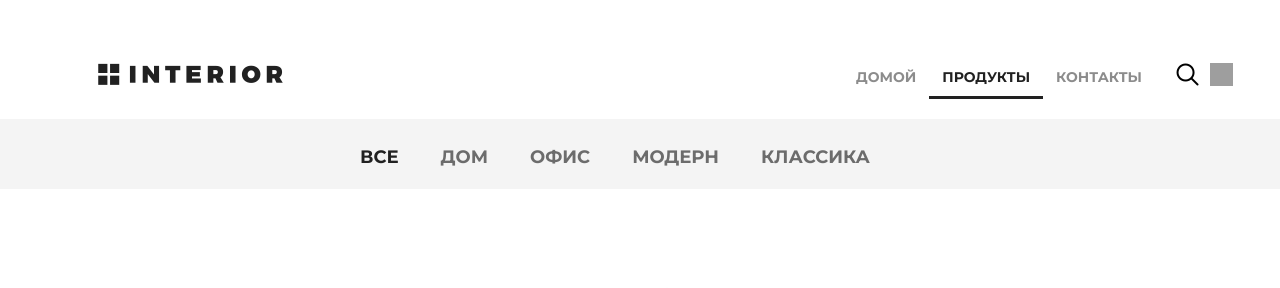
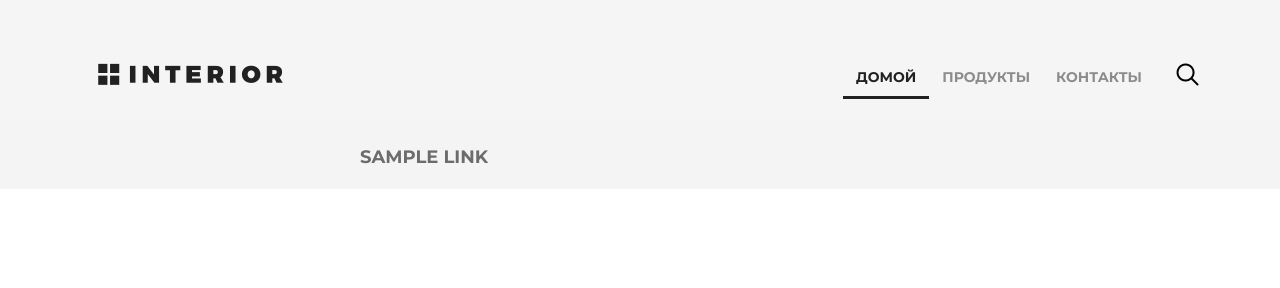
Before and after one commit to Dkadyrbaev/DjangoLVL1, a Django app: template mainapp/templates/mainapp/products.html in a window 1280 px wide; the page is wider, and only the part inside the window is pictured. Shown: the top 288 px of that part. Run offline with Django 3.2, Linux system fonts and the light colour scheme; the template is opened without the code that fills it: most values are stand-ins (such as "Sample title", 1, 10 or a date in 2020); grey boxes are pictures that could not be loaded.

Commit message:
Lesson - 2
1. Реализовать наследование шаблонов в проекте. Меню подключить как подшаблон.
2. Реализовать в проекте механизмы работы со статическими файлами и URL-адресами, которые прошли на уроке.
3. Поработать с шаблонными тегами и фильтрами (заглавные буквы, вывод текущей даты в шаблоне).
4. Организовать вывод динамического контента на страницах (элементы меню, список товара, заголовок страницы).

```diff
--- a/geekshop/static/geekshop/style.css
+++ b/geekshop/static/geekshop/style.css
@@ -844,7 +844,15 @@ td:first-child {
 }
 
 .hero-white {
-	background-color: #fff;
+	background-color: #f5f5f5;
+	height: 119px;
+	padding-left: 98px;
+	padding-right: 211px;
+	position: relative;
+}
+
+.hero-grey {
+	background-color: #f5f5f5;
 	height: 119px;
 	padding-left: 98px;
 	padding-right: 211px;
--- /dev/null
+++ b/geekshop/templates/geekshop/base.html
@@ -0,0 +1,25 @@
+{% load static %}
+
+<!DOCTYPE html>
+<html>
+    <head>
+        <meta charset="utf-8">
+        <title>{% block title %}{{ title|title }}{% endblock %}</title>
+        <link rel="stylesheet" type="text/css" href="{% static 'geekshop/style.css' %}">
+        <link rel="stylesheet" href="/static/geekshop/fonts/font-awesome/css/font-awesome.css">
+    </head>
+
+    <body>
+        <div class="container">
+
+            {% block content %}
+            {% endblock %}
+
+            <div class="clr"></div>
+
+        </div>
+
+        {% include 'geekshop/includes/inc_footer.html' %}
+
+    </body>
+</html>
--- /dev/null
+++ b/geekshop/templates/geekshop/includes/inc_footer.html
@@ -0,0 +1,26 @@
+<div class="footer">
+    <div class="clearfix">
+        <div class="text-footer">
+            <h3>контакты</h3>
+        </div>
+        <div class="text-footer">
+            <h3>полезная информация</h3>
+        </div>
+        <div class="text-footer clearfix">
+            <h3>Оставайтесь на связи</h3>
+            <p>Подписаться на новости и рассылки</p>
+            <form>
+                <input type="email" name="email" placeholder="ваш email">
+                <a href="#"><i class="fa fa-paper-plane fa-2x" aria-hidden="true"></i></a>
+            </form>
+        </div>
+    </div>
+    <p class="small">&copy; GB 2017</p>
+    <div class="social">
+        <a href="#" class="social1"></a>
+        <a href="#" class="social2"></a>
+        <a href="#" class="social3"></a>
+        <a href="#" class="social4"></a>
+    </div>
+    <p class="small">Положения &amp; Условия  /  Конфиденциальность &amp; Cookies</p>
+</div>
--- /dev/null
+++ b/geekshop/templates/geekshop/includes/inc_main_menu.html
@@ -0,0 +1,9 @@
+<div class="header clearfix">
+    <a href="/" class="logo"></a>
+    <ul class="menu">
+        <li><a href="/" class="active">домой</a></li>
+        <li><a href="{% url 'products:index' %}">продукты</a></li>
+        <li><a href="{% url 'contacts' %}">контакты</a></li>
+    </ul>
+    <a href="#" class="search"></a>
+</div>
--- a/geekshop/urls.py
+++ b/geekshop/urls.py
@@ -19,7 +19,7 @@ from .views import index, contacts
 
 urlpatterns = [
     path('admin/', admin.site.urls),
-    path('products/', include('mainapp.urls')),
-    path('', index),
-    path('contacts/', contacts)
+    path('products/', include('mainapp.urls', namespace='products')),
+    path('', index, name='index'),
+    path('contacts/', contacts, name='contacts')
 ]
--- /dev/null
+++ b/mainapp/templates/mainapp/includes/inc_category_menu.html
@@ -0,0 +1,10 @@
+<div class="links clearfix">
+    <ul class="links-menu">
+        {% for link in links_menu %}
+            <li><a href="{{ link.href }}"
+                       class="{% if request.resolver_match.url_name == link.href %}active{% endif %}">
+                    {{ link.name }}
+                </a></li>
+        {% endfor %}
+    </ul>
+</div>
--- a/mainapp/templates/mainapp/products.html
+++ b/mainapp/templates/mainapp/products.html
@@ -1,37 +1,14 @@
-<!DOCTYPE html>
-<html>
-<head>
-	<meta charset="utf-8">
-	<title>Каталог</title>
-	<link rel="stylesheet" href="/static/geekshop/style.css">
-	<link rel="stylesheet" href="fonts/font-awesome/css/font-awesome.css">
-</head>
-<body>
-	<div class="container">
+{% extends 'geekshop/base.html' %}
+{% load static %}
+
+{% block content %}
 <div class="hero-white">
-			<div class="header clearfix">
-				<a href="index.html" class="logo"></a>
-				<ul class="menu">
-					<li><a href="index.html">домой</a></li>
-					<li><a href="products.html" class="active">продукты</a></li>
-					<li><a href="contact.html">контакты</a></li>
-
-				</ul>
-				<a href="#" class="search"></a>
-                <a href="#" class="basket"></a>
-			</div>
+    {% include 'geekshop/includes/inc_main_menu.html' %}
 </div>
 
     <div class="details">
-			<div class="links clearfix">
-				<ul class="links-menu">
-					<li><a href="#" class="active">все</a></li>
-					<li><a href="#">дом</a></li>
-					<li><a href="#">офис</a></li>
-					<li><a href="#">модерн</a></li>
-					<li><a href="#">классика</a></li>
-				</ul>
-			</div>
+
+        {% include 'mainapp/includes/inc_category_menu.html' %}
 
         <div class="details-products">
             <div class="details-slider">
--- a/mainapp/urls.py
+++ b/mainapp/urls.py
@@ -1,6 +1,8 @@
 from django.urls import path
 from .views import index
 
+
+app_name = 'mainapp'
 urlpatterns = [
-    path('', index),
+    path('', index, name='index'),
 ]
```
Also changed, not shown: other parts of mainapp/templates/mainapp/products.html (+1 -33 lines), geekshop/templates/geekshop/contact.html (+12 -53 lines), geekshop/templates/geekshop/index.html (+13 -53 lines), geekshop/views.py (+9 -1 lines), mainapp/views.py (+14 -1 lines). Lines whose indentation alone changed are shown as unchanged.
